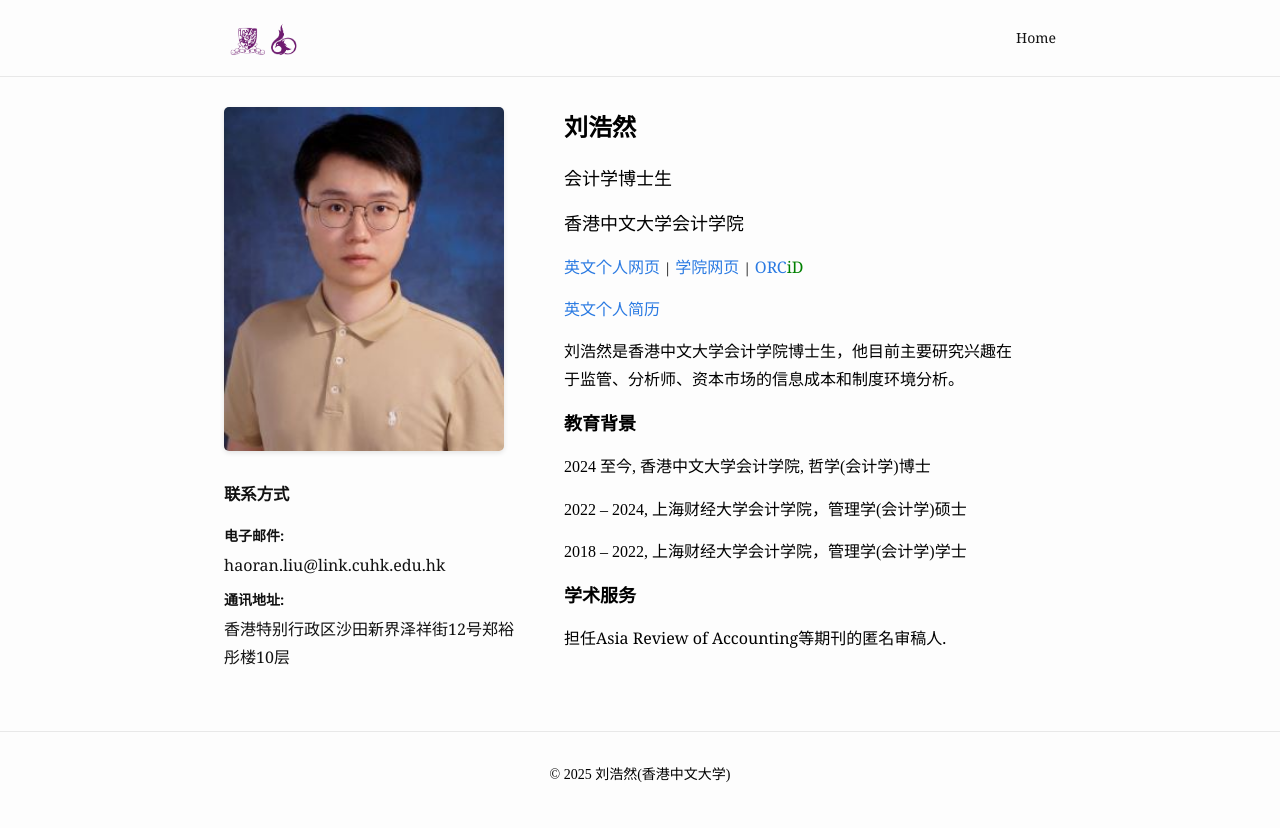
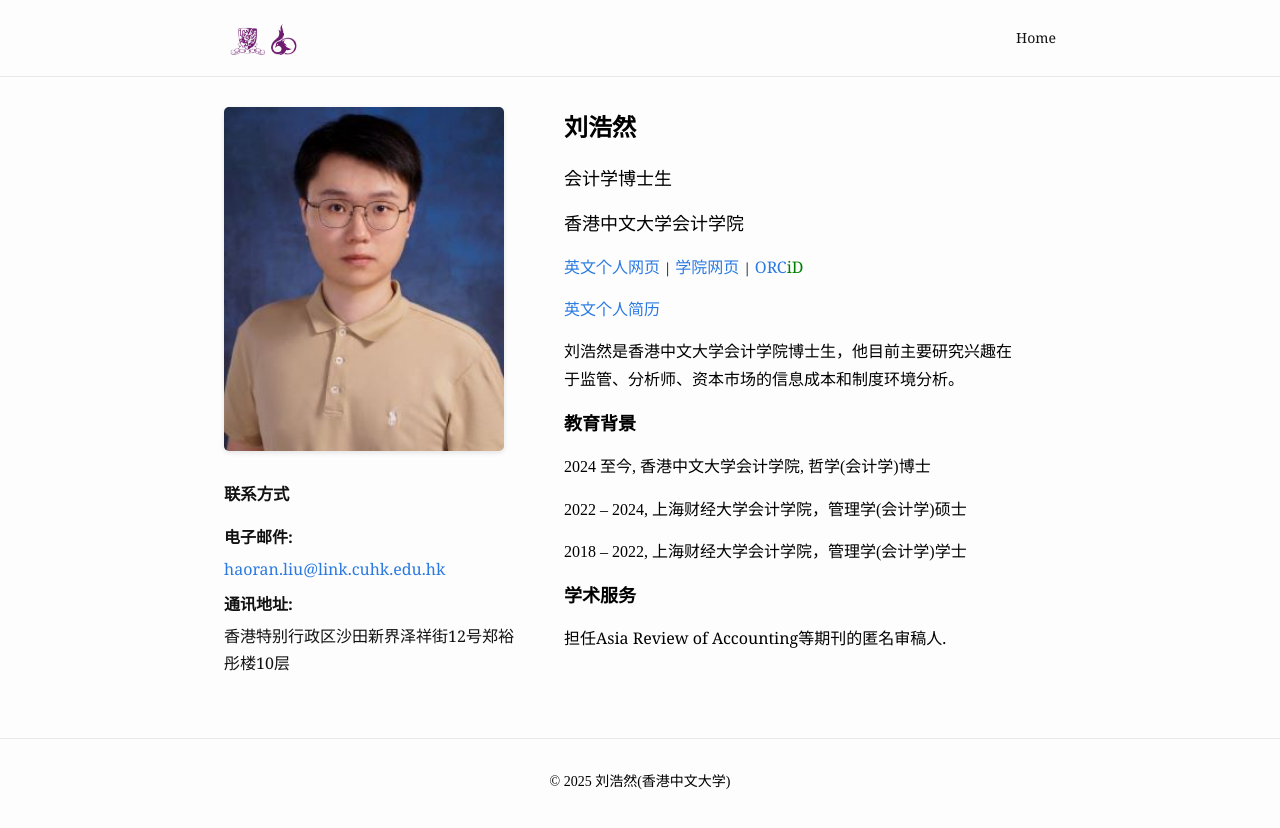
Before and after one commit to LeightonLiu/leightonliu.github.io, a Jekyll site: the page built from index.md, in a window 1280 px wide. Shown: the top 828 px of the page. Built offline with Jekyll 4.4.1, drawn with Linux system fonts in a browser that asks for light colours.

Commit message:
Update home.html

```diff
--- a/_layouts/home.html
+++ b/_layouts/home.html
@@ -16,8 +16,8 @@
             <h3><strong>联系方式</strong></h3>
             <ul class="contact-list">
               <!-- 修复电子邮箱和地址显示 - 移除双花括号 -->
-              <li><strong>电子邮件:</strong> <span style="font-size: 16px; display: block; margin-top: 5px;">haoran.liu@link.cuhk.edu.hk</span></li>
-              <li><strong>通讯地址:</strong> <span style="font-size: 16px; display: block; margin-top: 5px;">香港特别行政区沙田新界泽祥街12号郑裕彤楼10层</span></li>
+              <li><strong style="font-size: 16px;">电子邮件:</strong> <span style="font-size: 16px; display: block; margin-top: 5px;"><a href="mailto:haoran.liu@link.cuhk.edu.hk">haoran.liu@link.cuhk.edu.hk</a></span></li>
+              <li><strong style="font-size: 16px;">通讯地址:</strong> <span style="font-size: 16px; display: block; margin-top: 5px;">香港特别行政区沙田新界泽祥街12号郑裕彤楼10层</span></li>
             </ul>
             <div class="social-links">
               {% if site.github_username %}
```
